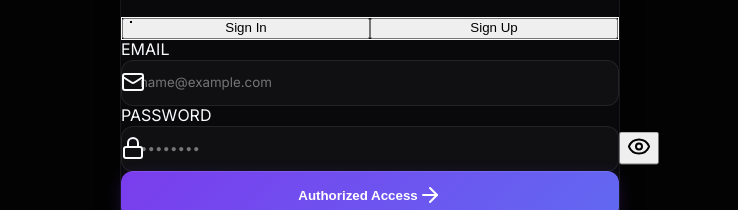
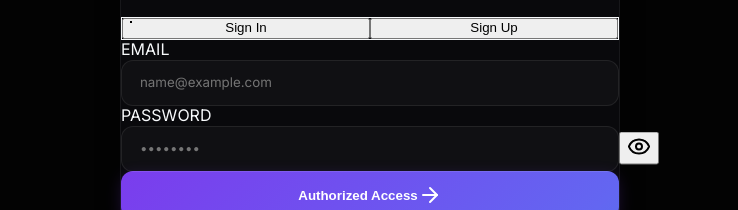
Before and after one commit to ThisangaD/task_manager, a Next.js app in the folder frontend/: page /auth in a window 1280 px wide. Shown: the part 376-586 px from the top of the page, without its empty margins (270-1008 px from the left). Built offline with nearby package versions, Linux system fonts and the light colour scheme.

Commit message:
style(ui): remove email and password icons and reset input padding

```diff
--- a/frontend/src/app/auth/page.tsx
+++ b/frontend/src/app/auth/page.tsx
@@ -127,14 +127,13 @@ export default function AuthPage() {
               <div className="space-y-2">
                 <label className="text-xs font-semibold text-slate-400 uppercase tracking-wider ml-1">Email</label>
                 <div className="relative group">
-                  <Mail className="absolute left-4 top-1/2 -translate-y-1/2 w-4.5 h-4.5 text-slate-500 group-focus-within:text-purple-400 transition-colors" />
                   <input
                     type="email"
                     placeholder="name@example.com"
                     value={email}
                     onChange={e => setEmail(e.target.value)}
                     required
-                    className="input-field pl-14"
+                    className="input-field pl-4"
                   />
                 </div>
               </div>
@@ -142,7 +141,6 @@ export default function AuthPage() {
               <div className="space-y-2">
                 <label className="text-xs font-semibold text-slate-400 uppercase tracking-wider ml-1">Password</label>
                 <div className="relative group">
-                  <Lock className="absolute left-4 top-1/2 -translate-y-1/2 w-4.5 h-4.5 text-slate-500 group-focus-within:text-purple-400 transition-colors" />
                   <input
                     type={showPassword ? "text" : "password"}
                     placeholder="••••••••"
@@ -150,7 +148,7 @@ export default function AuthPage() {
                     onChange={e => setPassword(e.target.value)}
                     required
                     minLength={6}
-                    className="input-field pl-14 pr-12"
+                    className="input-field pl-4 pr-12"
                   />
                   <button
                     type="button"
```
